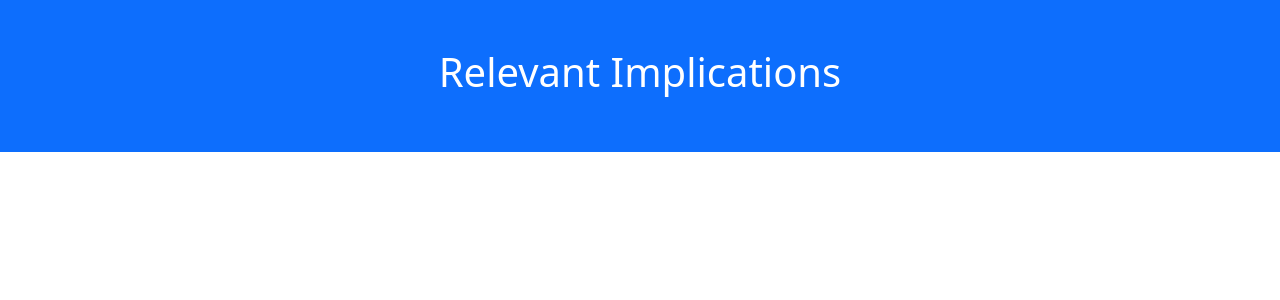
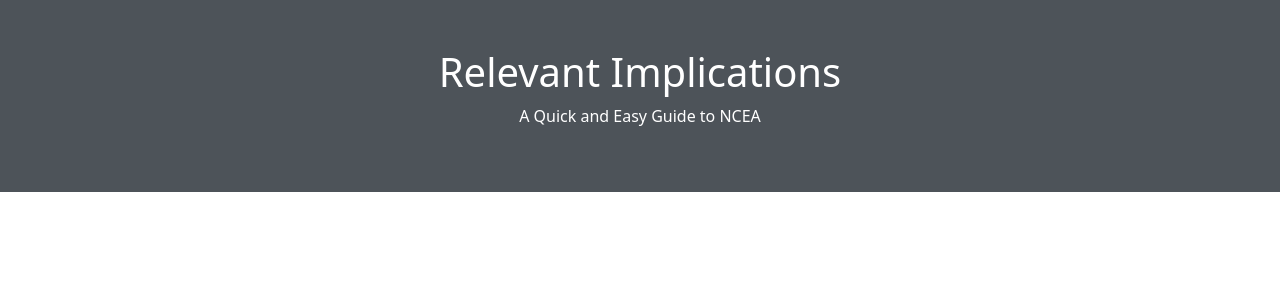
Before and after one commit to orangemaxx/RelevantImplications, a Flask app: template templates/index.html in a window 1280 px wide. Shown: the part 72-372 px from the top of the page. Run offline with Flask 3, Linux system fonts and the light colour scheme; the template is opened without the code that fills it, so the values that code supplies are empty; parts of the project's set-up code (start-up, migrations or seed data) failed here and were passed over; some libraries are stand-ins or nearby versions.

Commit message:
Put the color palate into scss

```diff
--- a/scss/main.scss
+++ b/scss/main.scss
@@ -69,6 +69,9 @@
 @import "../bootstrap/scss/offcanvas";
 @import "../bootstrap/scss/placeholders";
 
+// Custom Sass
+@import "../scss/palette.scss";
+
 
 // 7. Optionally include utilities API last to generate classes based on the Sass map in `_utilities.scss`
 @import "../bootstrap/scss/utilities/api";
@@ -86,16 +89,11 @@
 }
 
 // Making container
-@mixin make-container($padding-x: $container-padding-x, $container-bg) {
-    width: 100%;
-    padding-right: $padding-x;
-    padding-left: $padding-x;
-    margin-right: auto;
-    margin-left: auto;
-    background-color: $container-bg;
-}
-
-  // Usage
-.page-header {
-    @include make-container($container-bg: #4d5359);
-}
+// @mixin make-container($padding-x: $container-padding-x, $container-bg) {
+//     width: 100%;
+//     padding-right: $padding-x;
+//     padding-left: $padding-x;
+//     margin-right: auto;
+//     margin-left: auto;
+//     background-color: $container-bg;
+// }
--- /dev/null
+++ b/scss/palette.scss
@@ -0,0 +1,21 @@
+$p-brown: #4a4238;
+$p-ash: #4d5359;
+$p-teal: #508484;
+$p-ill: #79c99e;
+$p-lime: #97db4f;
+// In the order of the pallete.png
+
+$p-theme: (
+    "brown": $p-brown,
+    "ash": $p-ash,
+    "teal": $p-teal,
+    "ill": $p-ill,
+    "lime": $p-lime,
+);
+
+// generates a colour for each in the p-theme map
+@each $item, $colour in $p-theme {
+    .bg-#{$item} {
+        background-color: $colour;
+    }
+}
--- a/templates/index.html
+++ b/templates/index.html
@@ -1,6 +1,12 @@
 {% extends 'base.html' %}
 {% block content %}
-<div class="p-5 bg-primary text-white text-center page-header">
+<div class="p-5 text-white text-center container-fluid bg-ash">
     <h1>Relevant Implications</h1>
+    <p>A Quick and Easy Guide to NCEA</p>
 </div>
+
+<div class="container mt-5">
+
+</div>
+
 {% endblock %}
```
Also changed, not shown: static/css/main.css, 3 other files.
